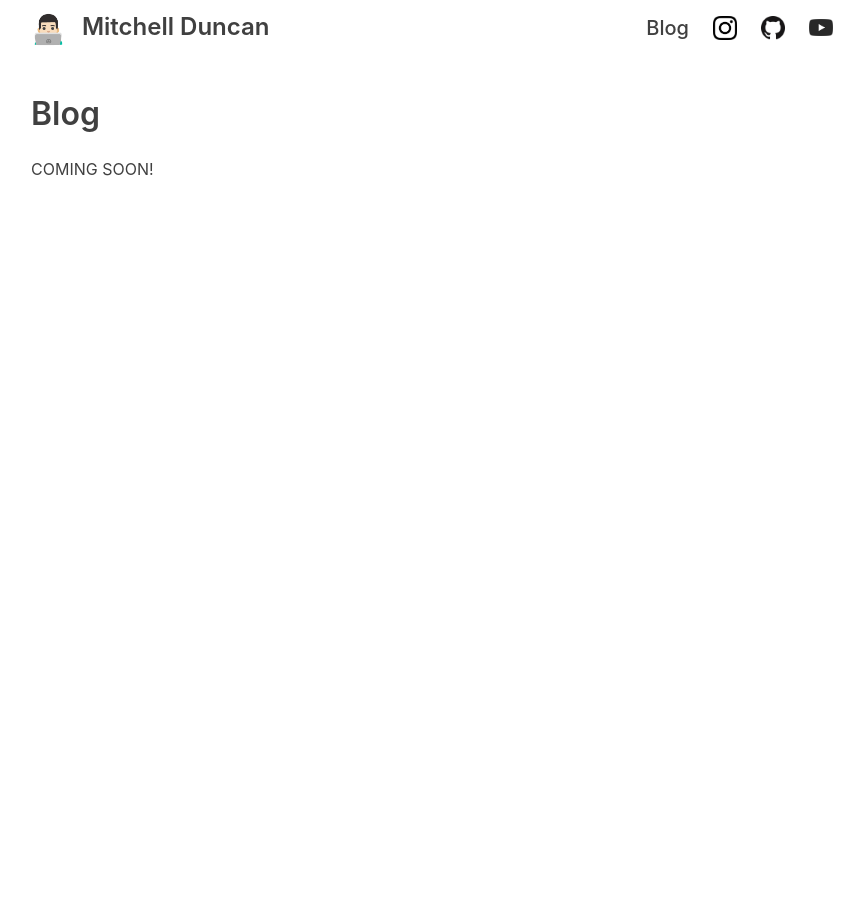
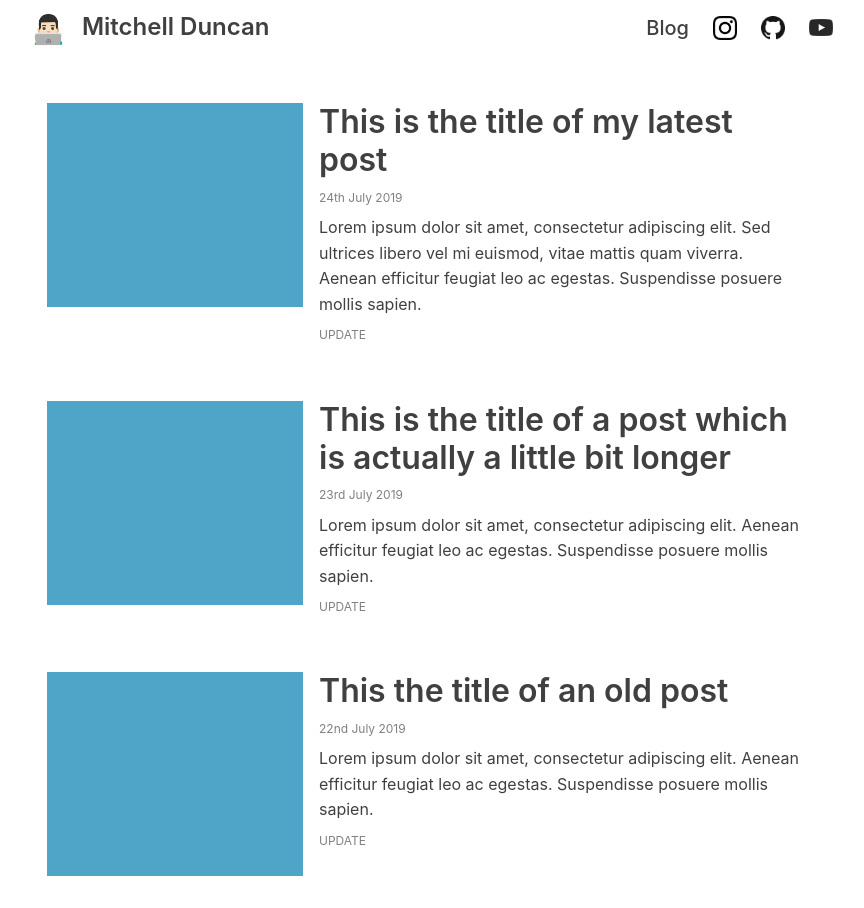
Before and after one commit to twosixmitch/twosixmitch.github.io, a Jekyll site: the page built from _pages/01_blog.md, in a window 1280 px wide. Shown: the whole page, without its empty margins (208-1072 px from the left). Built offline with Jekyll 4.4.1, drawn with Linux system fonts in a browser that asks for light colours.

Commit message:
Place holder blog posts and updated styles for them.

```diff
--- /dev/null
+++ b/_layouts/blog.html
@@ -0,0 +1,37 @@
+---
+layout: default
+---
+<div class="container">
+    <div class="blog-header">
+        <!--<h1>Blog</h1>-->
+    </div>
+    <div class="posts-container">
+        <div class="post-card">
+            <div class="graphic"><a href="/blog/"></a></div>
+            <div class="details">
+                <h2><a href="/blog/">This is the title of my latest post</a></h2>
+                <p class="date">24th July 2019</p>
+                <p class="excerpt">Lorem ipsum dolor sit amet, consectetur adipiscing elit. Sed ultrices libero vel mi euismod, vitae mattis quam viverra. Aenean efficitur feugiat leo ac egestas. Suspendisse posuere mollis sapien.</p>
+                <p class="tags">UPDATE</p>
+            </div>
+        </div>
+        <div class="post-card">
+            <div class="graphic"><a href="/blog/"></a></div>
+            <div class="details">
+                <h2><a href="/blog/">This is the title of a post which is actually a little bit longer</a></h2>
+                <p class="date">23rd July 2019</p>
+                <p class="excerpt">Lorem ipsum dolor sit amet, consectetur adipiscing elit. Aenean efficitur feugiat leo ac egestas. Suspendisse posuere mollis sapien.</p>
+                <p class="tags">UPDATE</p>
+            </div>
+        </div>
+        <div class="post-card">
+            <div class="graphic"><a href="/blog/"></a></div>
+            <div class="details">
+                <h2><a href="/blog/">This the title of an old post</a></h2>
+                <p class="date">22nd July 2019</p>
+                <p class="excerpt">Lorem ipsum dolor sit amet, consectetur adipiscing elit. Aenean efficitur feugiat leo ac egestas. Suspendisse posuere mollis sapien.</p>
+                <p class="tags">UPDATE</p>
+            </div>
+        </div>
+    </div>
+</div>
--- a/_pages/01_blog.md
+++ b/_pages/01_blog.md
@@ -1,9 +1,5 @@
 ---
-layout: default
+layout: blog
 title: Blog
 permalink: /blog/
 ---
-<div class="container">
-<h2>Blog</h2>
-<p>COMING SOON!</p>
-</div>
--- a/_sass/base/_variables.scss
+++ b/_sass/base/_variables.scss
@@ -18,7 +18,7 @@ $content-width            : 850px                                      !default;
 // Breakpoints
 //==============================================================================
 
-$mobile                   : 850px                                      !default;
+$mobile                   : $x-small                                   !default;
 $tablet                   : $small                                     !default;
 $desktop                  : $medium                                    !default;
 
@@ -91,10 +91,10 @@ $h5                       : 1.25rem !default;
 // Spacing
 //==============================================================================
 
-$padding                  : 1rem                                        !default;
-$margins                  : 1.5rem                                      !default;
-$content-padding          : 60px 0                                      !default;
-$content-padding-mobile   : 30px 0                                      !default;
+$padding                  : 1rem                                       !default;
+$margins                  : 1.5rem                                     !default;
+$content-padding          : 60px 0                                     !default;
+$content-padding-mobile   : 30px 0                                     !default;
 
 //==============================================================================
 // Borders
@@ -183,9 +183,9 @@ $nav-desktop-height        : 55px                                      !default;
 $nav-mobile-height         : 65px                                      !default;
 $nav-width                 : 850px                                     !default;
 $nav-font-color            : rgb(64, 64, 64)                         !default;
-$nav-font-color-hover      : rgb(32, 32, 32)                         !default;
+$nav-font-color-hover      : rgb(0, 0, 0)                            !default;
 $nav-font-color-alt        : rgb(64, 64, 64)                         !default;
-$nav-font-color-alt-hover  : rgb(32, 32, 32)                         !default;
+$nav-font-color-alt-hover  : rgb(0, 0, 0)                            !default;
 
 //==============================================================================
 // Footer
@@ -195,3 +195,11 @@ $footer-background         : rgb(256, 256, 256)                        !default;
 $footer-height             : 55px                                      !default;
 $footer-width              : 850px                                     !default;
 $footer-font-color         : rgb(64, 64, 64)                         !default;
+
+//==============================================================================
+// Brand
+//==============================================================================
+
+$brand-color-blue          : #4FA5C7                                 !default;
+$brand-color-yellow        : #FFD200                                 !default;
+$brand-color-white         : #FFFFFF                                 !default;
--- /dev/null
+++ b/_sass/components/_postcards.scss
@@ -0,0 +1,85 @@
+/**
+ * Postcards
+ */
+
+ .blog-header {
+    margin: 1rem;
+ }
+
+ .posts-container {
+    display: flex;
+    flex-direction: column;
+    align-content: center;
+    justify-content: center;
+
+    .post-card {
+        padding: 1rem;
+        margin: 0 0 1rem 0;
+        display: flex;
+        flex-direction: column;
+        max-width: 100%;
+
+        .graphic {
+            background-color: #4FA5C7;
+
+            max-height: 256px;
+            height: 200px; // temp
+        }
+
+        .details {
+
+            h2 {
+                margin: 1rem 0 0.5rem 0;
+
+                a {
+                    color: $font-color;
+                    &:hover,
+                    &:focus {
+                        color: black;
+                        text-decoration: none;
+                    }
+                }
+            }
+
+            .date {
+                margin: 0.5rem 0;
+                font-size: 75%;
+                color: grey;
+            }
+
+            .excerpt {
+                margin: 0.5rem 0;
+            }
+
+            .tags {
+                margin: 0.5rem 0;
+                font-size: 75%;
+                color: grey;
+            }
+        }
+    }
+ }
+
+
+@include small-breakpoint {
+    .posts-container {
+        .post-card {
+            flex-direction: row;
+            max-width: 100%;
+
+            .graphic {
+                margin: 0 1rem 0 0;
+                min-width: 256px;
+                min-height: 204px;
+            }
+
+            .details {
+                margin: 0 1rem 0 0;
+
+                h2 {
+                    margin: 0 0 0.5rem 0;
+                }
+            }
+        }
+    }
+}
--- a/_sass/components/_scaffolding.scss
+++ b/_sass/components/_scaffolding.scss
@@ -125,7 +125,7 @@ a {
   &:active,
   &:focus {
     color: $link-hover-color;
-    text-decoration: underline;
+    text-decoration: none;
   }
 }
 
--- a/css/main.scss
+++ b/css/main.scss
@@ -40,3 +40,4 @@
 @import "components/layout";
 @import "components/footer";
 @import "components/navigation";
+@import "components/postcards";
```
